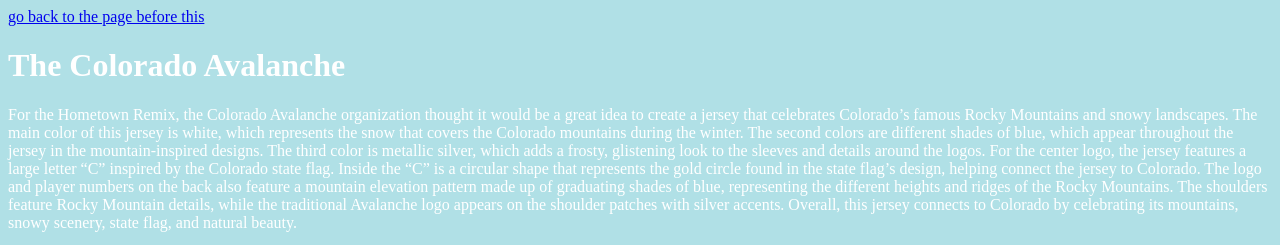
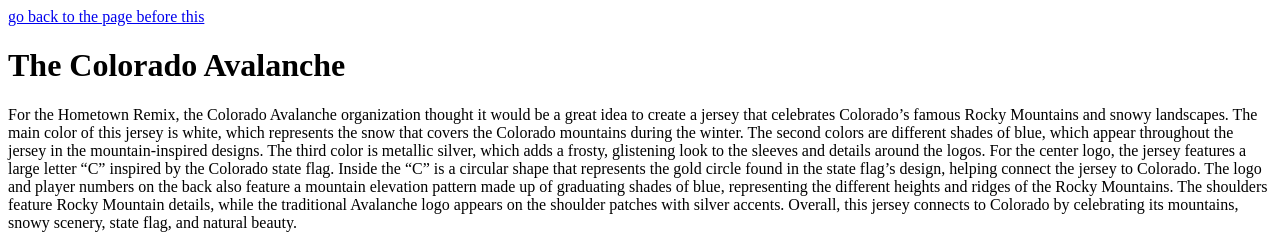
Before and after one commit to mroycombough/mroycombough.github.io, a plain HTML site: page uu.html in a window 1280 px wide. Shown: the top 245 px of the page. Drawn offline with Linux system fonts and the light colour scheme.

Commit message:
Remove style and clean up HTML structure

```diff
--- a/uu.html
+++ b/uu.html
@@ -1,11 +1,7 @@
 <!DOCTYPE html>
 <html>
 <head>
-     <style>
-          body {background-color: powderblue;}
-          h1   {color: white;}
-          p    {color: white;}
-     </style>
+
 </head>
 <body>
      <a href="u.html">go back to the page before this  </a>
```
